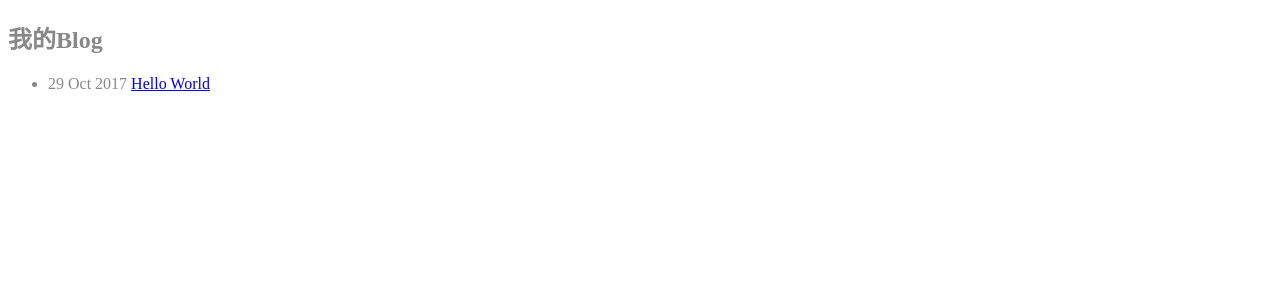
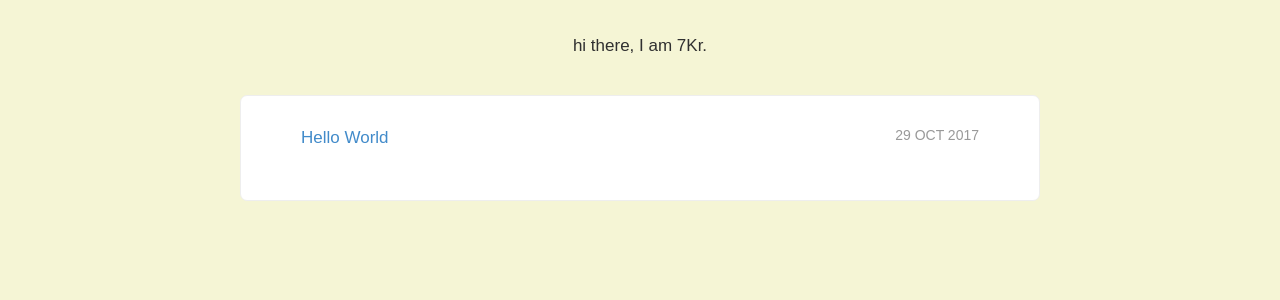
Before and after one commit to 7kr/7kr.github.io, a Jekyll site: the page built from index.html, in a window 1280 px wide. Shown: the top 300 px of the page. Built offline with Jekyll 4.4.1, drawn with Linux system fonts in a browser that asks for light colours.

Commit message:
@import sass and add basic constructor style for home page

```diff
--- a/_layouts/default.html
+++ b/_layouts/default.html
@@ -2,10 +2,18 @@
   <html>
     <head>
       <meta http-equiv="content-type" content="text/html; charset=utf-8" />
-      <link rel="stylesheet" href="/css/main.css">
+      <link rel="stylesheet" href="{{ site.baseurl }}//css/main.css">
       <title>{{ page.title }}</title>
     </head>
     <body>
-      {{ content }}
+      <header>
+        <div id="bg-imgs">
+          <a class="logo"></a>
+          <p>hi there, I am 7Kr.</p>
+        </div>
+      </header>
+      <div id="container">
+        {{ content }}
+      </div>
     </body>
   </html>
--- a/_sass/styles.scss
+++ b/_sass/styles.scss
@@ -1,3 +1,87 @@
-html {
-  color: #888;
+// define some basic params
+$width: 800px;
+
+html, body {
+  height: 100%;
 }
+body {
+  background: #f5f5d5;
+  width: 100%;
+  color: #303030;
+  font-family: "Arial","Microsoft YaHei","黑体","宋体",sans-serif;
+  font-weight: 400;
+  font-size: 17px;
+  line-height: 19px;
+  padding: 0;
+  margin: 0;
+}
+header {
+  text-align: center;
+}
+#container {
+  *zoom: 1;
+  -webkit-box-sizing: border-box;
+  -moz-box-sizing: border-box;
+  box-sizing: border-box;
+  width: 100%;
+  max-width: 800px;
+  background: #fff;
+  margin: 40px auto 20px;
+  border-radius: 7px;
+  border: 1px solid #eee;
+  position: relative;
+}
+#container:before, #container:after {
+  content: " ";
+  display: table;
+}
+#container:after {
+  clear: both;
+}
+.content {
+  -webkit-box-sizing: border-box;
+  -moz-box-sizing: border-box;
+  box-sizing: border-box;
+  position: relative;
+  width: 100%;
+  border-width: 0;
+  border-style: solid;
+  padding: 30px 60px;
+  margin: auto;
+}
+a {
+  text-decoration: none;
+  color: #428bca;
+  line-height: 1.4em;
+  display: inline-block;
+  vertical-align: baseline;
+  zoom: 1;
+  *display: inline;
+  *vertical-align: auto;
+  -webkit-transition: color 0.3s;
+  -moz-transition: color 0.3s;
+  -ms-transition: color 0.3s;
+  -o-transition: color 0.3s;
+  transition: color 0.3s;
+}
+ul.posts, ul.posts li {
+  margin: 0;
+  padding: 0;
+  list-style: none;
+}
+ul.posts li {
+  margin-bottom: 20px;
+}
+ul.posts .datetime {
+  display: inline-block;
+  vertical-align: baseline;
+  zoom: 1;
+  *display: inline;
+  *vertical-align: auto;
+  width: 130px;
+  text-transform: uppercase;
+  float: right;
+  color: #999;
+  font-size: 14px;
+  text-align: right;
+}
--- a/index.html
+++ b/index.html
@@ -2,11 +2,13 @@
   layout: default
   title: 我的Blog
 ---
-
-  <h2>{{ page.title }}</h2>
-
-  <ul>
+<div class="content">
+  <ul class="posts">
     {% for post in site.posts %}
-      <li>{{ post.date | date_to_string }} <a href="{{ site.baseurl }}{{ post.url }}">{{ post.title }}</a></li>
+      <li>
+          <small class="datetime muted">{{ post.date | date_to_string }}</small>
+          <a href="{{ site.baseurl }}{{ post.url }}">{{ post.title }}</a>
+        </li>
     {% endfor %}
   </ul>
+</div>
```
Also changed, not shown: Gemfile (added, +26 -0 lines), 1 other file.
